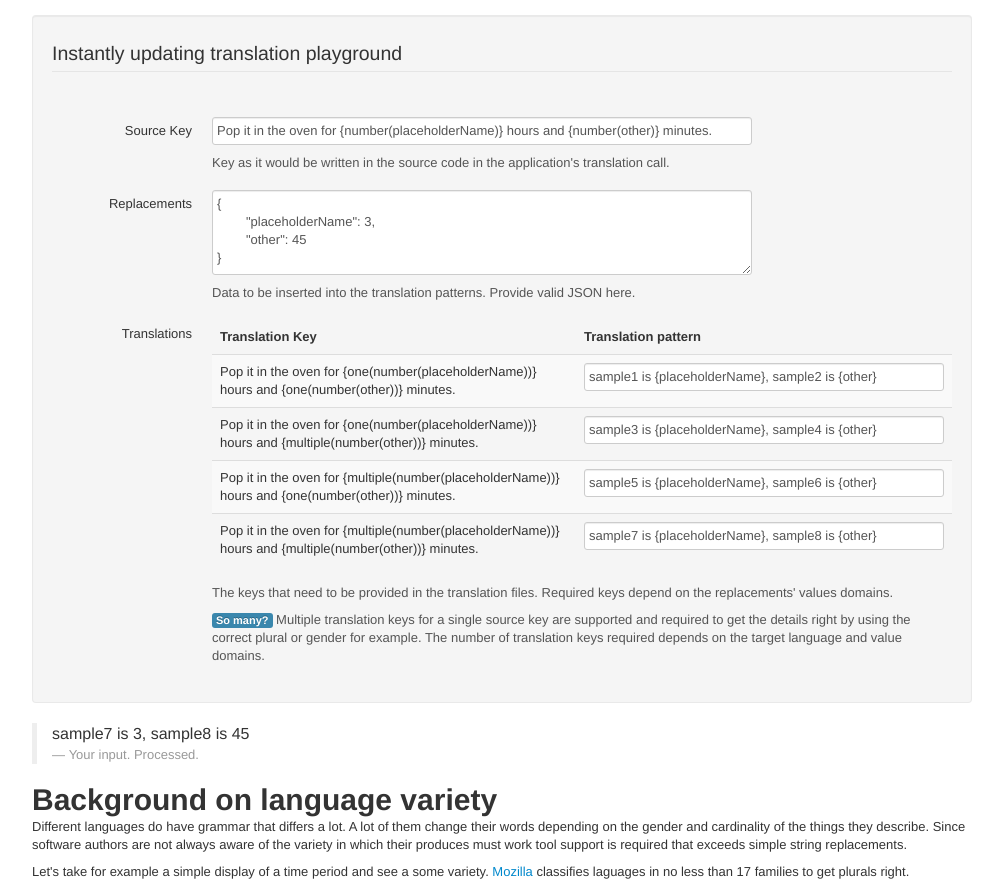
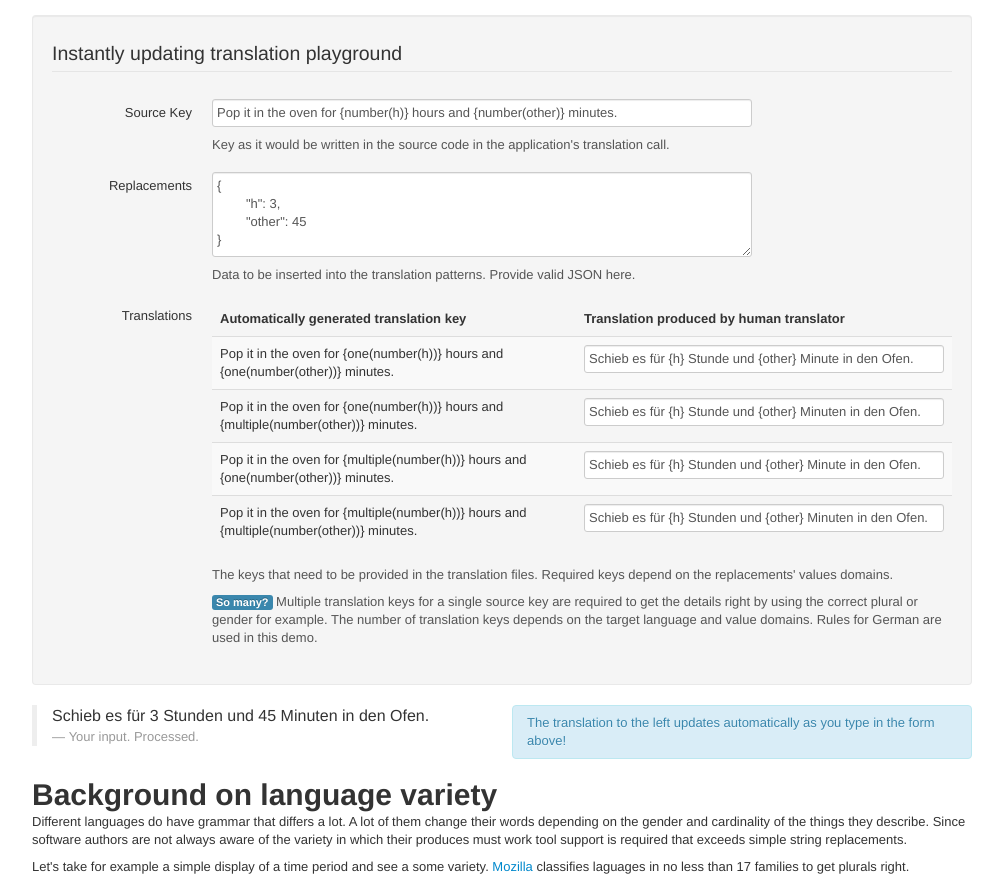
Before and after one commit to AugustusKling/translatables-js, a plain HTML site: page index.html in a window 1280 px wide. Shown: the part 69-951 px from the top of the page, without its empty margins (138-1141 px from the left). Drawn offline with Linux system fonts and the light colour scheme.

Commit message:
Better error handling

```diff
--- a/index.html
+++ b/index.html
@@ -16,10 +16,14 @@
 			<form class="form-horizontal well">
 				<fieldset>
 					<legend>Instantly updating translation playground</legend>
+					<div class="alert alert-error" id="errorAlert" style="display:none">
+						<strong id="errorType"> </strong>
+						<span id="errorMessage"> </span>
+					</div>
 					<div class="control-group" id="sourceKeyControlGroup">
 						<label class="control-label">Source Key</label>
 						<div class="controls">
-							<input type="text" class="input-xxlarge" id="sourceKey" value="Pop it in the oven for {number(placeholderName)} hours and {number(other)} minutes.">
+							<input type="text" class="input-xxlarge" id="sourceKey" value="Pop it in the oven for {number(h)} hours and {number(other)} minutes.">
 							<p class="help-block">Key as it would be written in the source code in the application's translation call.</p>
 						</div>
 					</div>
@@ -27,14 +31,10 @@
 						<label class="control-label">Replacements</label>
 						<div class="controls">
 							<textarea class="input-xxlarge" id="valuesJSON" style="min-height:75px">{
-	"placeholderName": 3,
+	"h": 3,
 	"other": 45
 }</textarea>
 							<p class="help-block">Data to be inserted into the translation patterns. Provide valid JSON here.</p>
-							<div class="alert alert-error" id="errorAlert" style="display:none">
-								<strong id="errorType"> </strong>
-								<span id="errorMessage"> </span>
-							</div>
 						</div>
 				 	</div>
 					<div class="control-group">
@@ -42,29 +42,32 @@
 						<div class="controls">
 							<table class="table table-striped">
 								<thead>
-									<tr><th>Translation Key</th><th>Translation pattern</th></tr>
+									<tr><th>Automatically generated translation key</th><th>Translation produced by human translator</th></tr>
 								</thead>
 								<tbody id="translationKeys"></tbody>
 							</table>
 							<p class="help-block">The keys that need to be provided in the translation files. Required keys depend on the replacements' values domains.</p>
 							<p class="help-block">
 								<span class="label label-info">So many?</span>
-								Multiple translation keys for a single source key are supported and required to get the details right by using the correct plural or gender for example. The number of translation keys required depends on the target language and value domains.
+								Multiple translation keys for a single source key are required to get the details right by using the correct plural or gender for example. The number of translation keys depends on the target language and value domains. Rules for German are used in this demo.
 							</p>
 						</div>
 					</div>
 				</fieldset>
 			</form>
-			<blockquote>
-				<p id="translationResult">There goes the result.</p>
-				<small>Your input. Processed.</small>
-			</blockquote>
+			<div class="row-fluid">
+				<blockquote class="span6">
+					<p id="translationResult">There goes the result.</p>
+					<small>Your input. Processed.</small>
+				</blockquote>
+				<div class="alert alert-info span6">The translation to the left updates automatically as you type in the form above!</div>
+			</div>
 			<script type="text/javascript">
 			translatables.translationMemory.updateTranslations("de_DE", {
-				"Pop it in the oven for {one(number(h))} hours and {one(number(other))} minute.": "Schieb es für {h} Stunde und {other} Minute in den Ofen.",
-				"Pop it in the oven for {one(number(h))} hours and {multiple(number(other))} minute.": "Schieb es für {h} Stunde und {other} Minuten in den Ofen.",
-				"Pop it in the oven for {multiple(number(h))} hours and {one(number(other))} minute.": "Schieb es für {h} Stunden und {other} Minute in den Ofen.",
-				"Pop it in the oven for {multiple(number(h))} hours and {multiple(number(other))} minute.": "Schieb es für {h} Stunden und {other} Minuten in den Ofen."
+				"Pop it in the oven for {one(number(h))} hours and {one(number(other))} minutes.": "Schieb es für {h} Stunde und {other} Minute in den Ofen.",
+				"Pop it in the oven for {one(number(h))} hours and {multiple(number(other))} minutes.": "Schieb es für {h} Stunde und {other} Minuten in den Ofen.",
+				"Pop it in the oven for {multiple(number(h))} hours and {one(number(other))} minutes.": "Schieb es für {h} Stunden und {other} Minute in den Ofen.",
+				"Pop it in the oven for {multiple(number(h))} hours and {multiple(number(other))} minutes.": "Schieb es für {h} Stunden und {other} Minuten in den Ofen."
 			});
 			(function(){
 				var translation;
@@ -73,6 +76,7 @@
 				var valuesJSON = document.getElementById("valuesJSON");
 				var translationKeys = document.getElementById("translationKeys");
 				var translationResult = document.getElementById("translationResult");
+				var language = translatables.translationMemory.getLanguage("de_DE");
 				function showError(e, controlGroup){
 					controlGroup.classList.add("error");
 					document.getElementById("errorAlert").style.display = "";
@@ -85,11 +89,26 @@
 					});
 					document.getElementById("errorAlert").style.display = "none";
 				}
+				function updateTranslationObject(){
+					try {
+						translation = new translatables.Translation(sourceKey.value, language);
+						return true;
+					} catch(e){
+						showError(e, document.getElementById("sourceKeyControlGroup"));
+						return false;
+					}
+				}
 				function updateTranslationResult(){
+					// Validate source key
+					var sourceKeyValid = updateTranslationObject();
+					if(sourceKeyValid){
+						hideError();
+					}
+
+					// Update result with values
 					try {
 						var values = JSON.parse(valuesJSON.value);
 						translationResult.firstChild.nodeValue = translation.translate(values);
-						hideError();
 					} catch(e) {
 						showError(e, valuesControlGroup);
 						return;
@@ -97,12 +116,7 @@
 				}
 				valuesJSON.onkeyup = updateTranslationResult;
 				function updateTranslationKeys(){
-					var language = translatables.translationMemory.getLanguage("de_DE");
-					try {
-						translation = new translatables.Translation(sourceKey.value, language);
-						hideError();
-					} catch(e){
-						showError(e, document.getElementById("sourceKeyControlGroup"));
+					if(updateTranslationObject()===false){
 						return;
 					}
 					translationKeys.innerHTML = "";
@@ -187,8 +201,8 @@ translation.translate({
 			<p>In other words the developer provides the domains, the translation keys are automatically generated and translator is fine to simply translate examples.</p>
 			<h2>Extracting translations</h2>
 			<p>A node based tool is provided to look for new source keys and to merge them with your existing translations. The script is also able to discard translations that are no longer required.</p>
-			<pre>node extract --language de_DE --discard-unused --codebase your-code.html</pre>
-			<p>The call would parse <code>index.html</code> for translatable strings and generate/update a JSON file with the translation keys for the German language.</p>
+			<pre>node extract --language de_DE --codebase your/application/folder</pre>
+			<p>The call would parse all files in<code>your/application/folder</code> for translatable strings and generate/update a JSON file <code>de_DE.js</code> in the working directory with the translation keys for the German language.</p>
 
 			<h1>About</h1>
 			<p>The tool was created by Augustus Kling. It is free to use but neither correctness nor continued maintenace are guarenteed – so feel free to use it at your own risk.</p>
--- a/translatables.js
+++ b/translatables.js
@@ -141,6 +141,9 @@
 		} else {
 			domain = domainMatch[1]
 			name = domainMatch[2];
+		}
+		if(name===""){
+			throw new Error("Placeholder names must not be empty.");
 		}
 		return new Placeholder(name, language.getDomain(domain));
 	};
```
